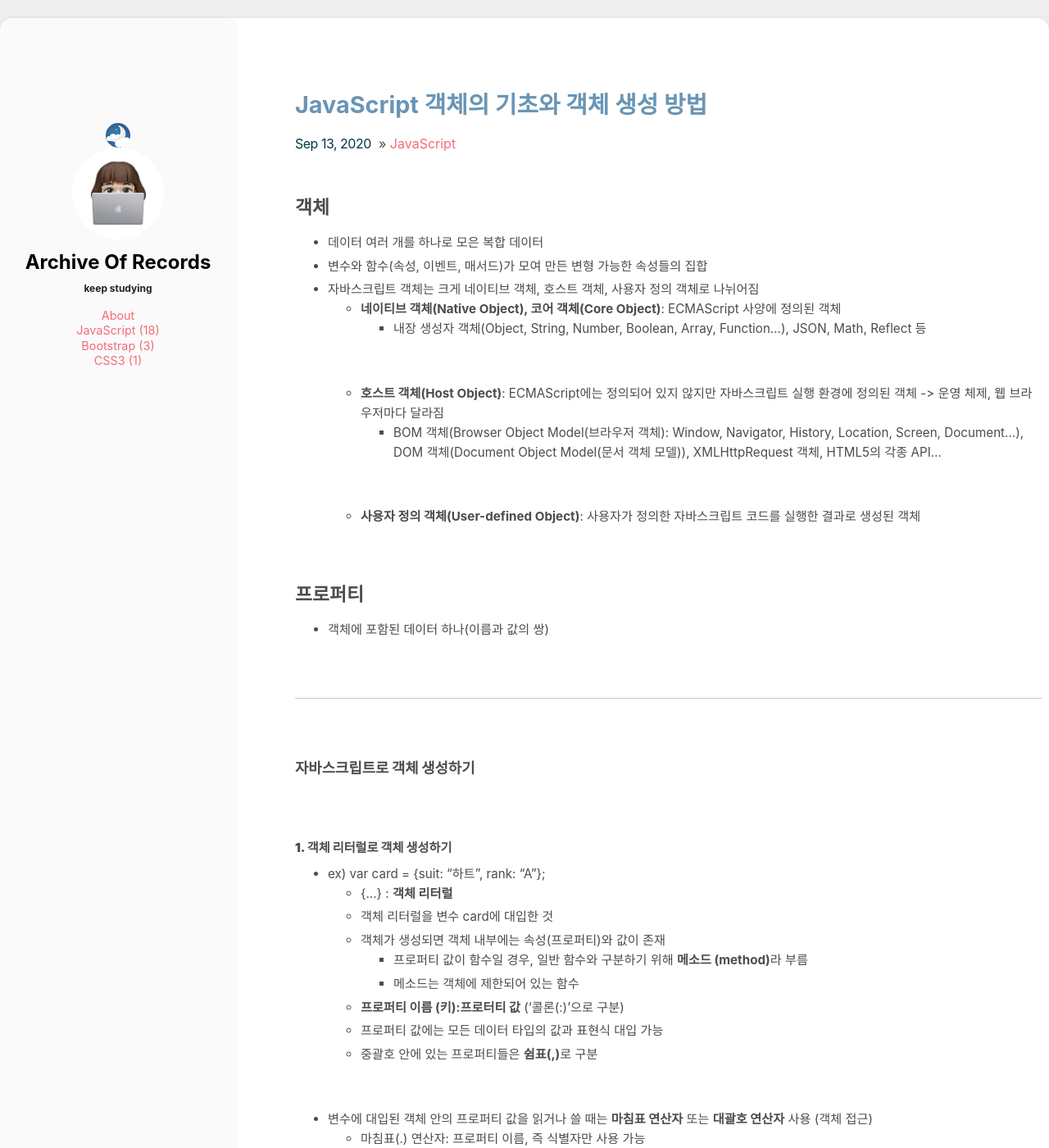
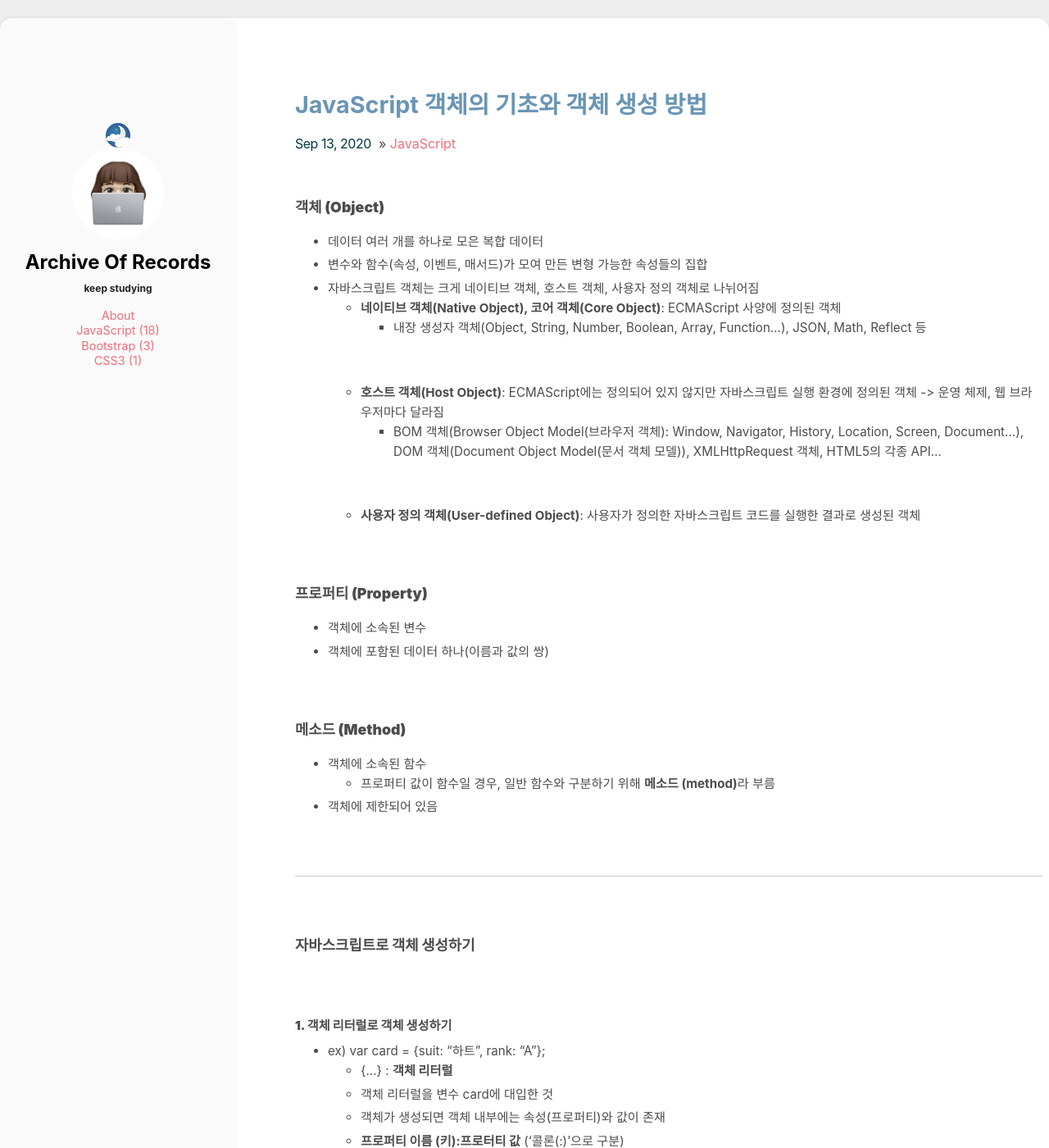
Before and after one commit to absolutelyfullycapable/absolutelyfullycapable.github.io, a Jekyll site: the page built from _posts/2020-09-13-JavaScript-객체의기초와생성방법.md, in a window 1280 px wide and 1400 px high. Shown: the whole window at 82% size. Built offline with Jekyll 4.4.1, drawn with Linux system fonts in a browser that asks for light colours.

Commit message:
Update 2020-09-13-JavaScript-객체의기초와생성방법.md

```diff
--- a/_posts/2020-09-13-JavaScript-객체의기초와생성방법.md
+++ b/_posts/2020-09-13-JavaScript-객체의기초와생성방법.md
@@ -5,7 +5,7 @@ categories: [JavaScript]
 comments: true
 ---
 
-## **객체**
+### **객체 (Object)**
 
 -  데이터 여러 개를 하나로 모은 복합 데이터
 -  변수와 함수(속성, 이벤트, 매서드)가 모여 만든 변형 가능한 속성들의 집합
@@ -24,9 +24,18 @@ comments: true
 
 <br>
 
-## **프로퍼티**
+### **프로퍼티 (Property)**
 
+- 객체에 소속된 변수
 - 객체에 포함된 데이터 하나(이름과 값의 쌍)
+
+<br>
+
+### **메소드 (Method)**
+
+- 객체에 소속된 함수
+	- 프로퍼티 값이 함수일 경우, 일반 함수와 구분하기 위해 **메소드 (method)**라 부름
+- 객체에 제한되어 있음
 
 <br>
 - - -
@@ -42,8 +51,6 @@ comments: true
 	- {...} : **객체 리터럴**
 	- 객체 리터럴을 변수 card에 대입한 것
 	- 객체가 생성되면 객체 내부에는 속성(프로퍼티)와 값이 존재
-		- 프로퍼티 값이 함수일 경우, 일반 함수와 구분하기 위해 **메소드 (method)**라 부름
-		- 메소드는 객체에 제한되어 있는 함수
 	- **프로퍼티 이름 (키):프로터티 값** ('콜론(:)'으로 구분)
 	- 프로퍼티 값에는 모든 데이터 타입의 값과 표현식 대입 가능
 	- 중괄호 안에 있는 프로퍼티들은 **쉼표(,)**로 구분
```
